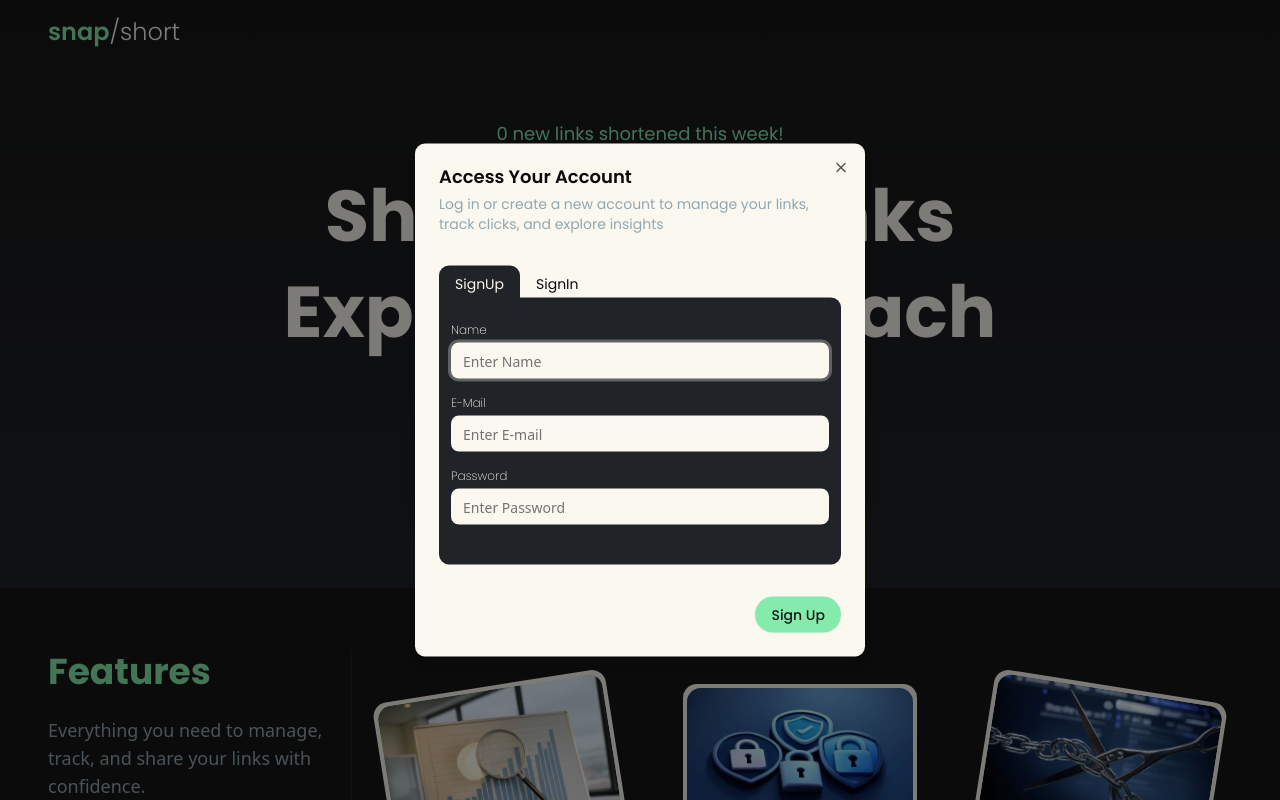
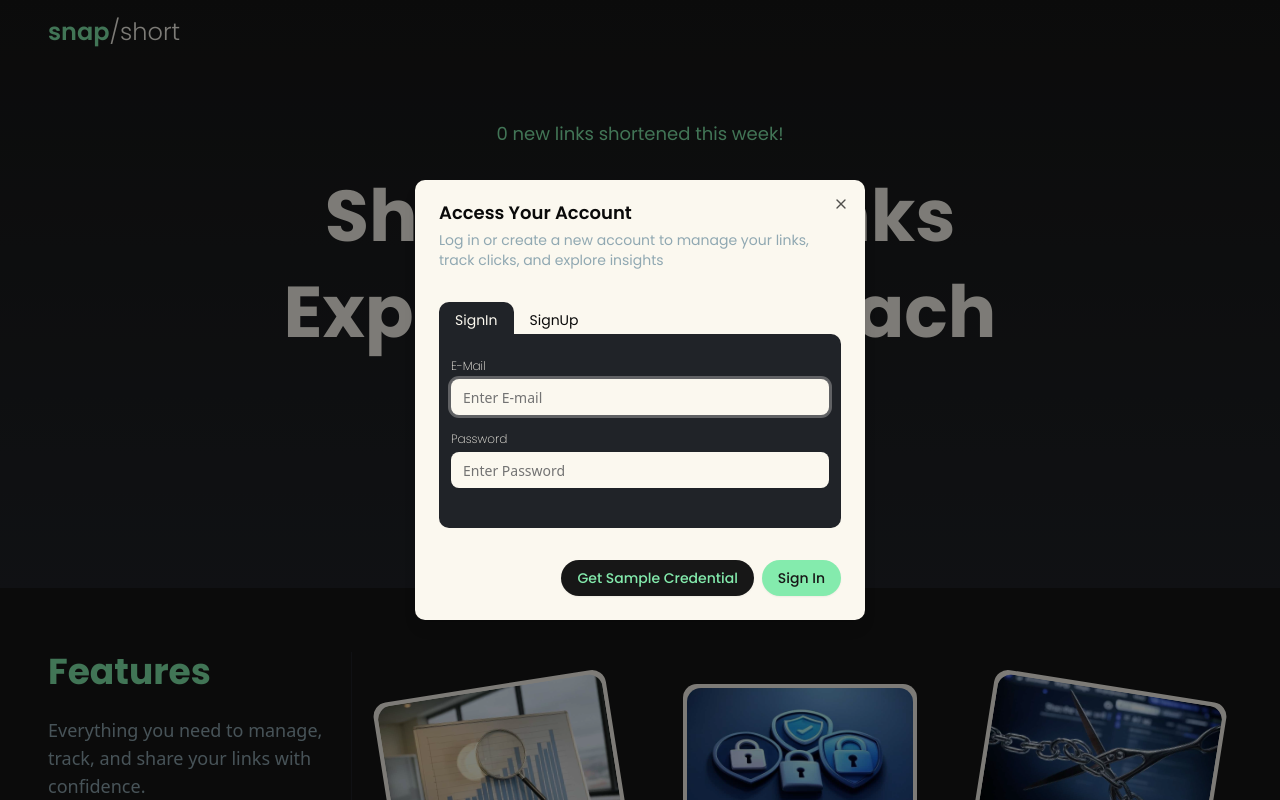
Before and after one commit to shivam003a/snapshort, a Next.js app: page / in a window 1280 px wide. Both pictures are taken after a click on the element "Get Started – It’s Free". Shown: the top 800 px of the page. Built offline with nearby package versions, Linux system fonts and the light colour scheme; no server answers.

Commit message:
added sample credential

```diff
--- a/src/components/AuthDialog/SignIn/index.js
+++ b/src/components/AuthDialog/SignIn/index.js
@@ -3,7 +3,7 @@ import { Label } from "@/components/ui/label"
 
 export default function SignIn({ email, setEmail, password, setPassword, errorMsg }) {
     return (
-        <div className="w-full px-3 py-6 pb-10 bg-cs-blue-light flex flex-col gap-4 -mt-1 rounded-lg">
+        <div className="w-full px-3 py-6 pb-10 bg-cs-blue-light flex flex-col gap-4 -mt-1 rounded-lg rounded-tl-none">
             <div className="flex flex-col gap-1.25">
                 <Label className="font-poppins text-cs-white text-xs font-extralight">E-Mail</Label>
                 <Input
--- a/src/components/AuthDialog/SignUp/index.js
+++ b/src/components/AuthDialog/SignUp/index.js
@@ -3,7 +3,7 @@ import { Label } from "@/components/ui/label"
 
 export default function SignUp({ name, setName, email, setEmail, password, setPassword, errorMsg }) {
     return (
-        <div className="w-full px-3 py-6 pb-10 bg-cs-blue-light flex flex-col gap-4 -mt-1 rounded-lg rounded-tl-none">
+        <div className="w-full px-3 py-6 pb-10 bg-cs-blue-light flex flex-col gap-4 -mt-1 rounded-lg">
             <div className="flex flex-col gap-1.25">
                 <Label className="font-poppins text-cs-white text-xs font-extralight">Name</Label>
                 <Input
--- a/src/components/AuthDialog/index.js
+++ b/src/components/AuthDialog/index.js
@@ -20,7 +20,7 @@ import { signinShcema, signupShcema } from "@/helpers/zodValidation"
 import { z } from "zod"
 
 export default function AuthDialog({ open, setOpen }) {
-    const [authMethod, setAuthMethod] = useState("signup")
+    const [authMethod, setAuthMethod] = useState("signin")
     const [loading, setLoading] = useState(false)
     const [name, setName] = useState('')
     const [email, setEmail] = useState('')
@@ -85,6 +85,11 @@ export default function AuthDialog({ open, setOpen }) {
         setLoading(false)
     }
 
+    const getSampleCredential = () => {
+        setEmail('sample@mail.com')
+        setPassword("Qwerty@123")
+    }
+
     return (
         <Dialog open={open} onOpenChange={() => {
             setOpen(false)
@@ -98,16 +103,16 @@ export default function AuthDialog({ open, setOpen }) {
                 <div className="py-4 flex flex-col justify-center items-center">
                     <div className="w-full flex">
                         <span
+                            className={`text-center px-4 py-2 font-poppins text-sm cursor-pointer rounded-t-lg ${authMethod === "signin" ? "bg-cs-blue-light text-cs-white" : ""}`}
+                            onClick={() => setAuthMethod('signin')}
+                        >
+                            SignIn
+                        </span>
+                        <span
                             className={`text-center px-4 py-2 font-poppins text-sm cursor-pointer rounded-t-lg ${authMethod === "signup" ? "bg-cs-blue-light text-cs-white" : ""}`}
                             onClick={() => setAuthMethod('signup')}
                         >
                             SignUp
-                        </span>
-                        <span
-                            className={`text-center px-4 py-2 font-poppins text-sm cursor-pointer rounded-t-lg ${authMethod === "signin" ? "bg-cs-blue-light text-cs-white" : ""}`}
-                            onClick={() => setAuthMethod('signin')}
-                        >
-                            SignIn
                         </span>
                     </div>
                     {
@@ -134,6 +139,12 @@ export default function AuthDialog({ open, setOpen }) {
                 </div>
                 <DialogFooter>
                     <Button
+                        className="bg-cs-blue-dark text-cs-green cursor-pointer rounded-3xl font-poppins hover:bg-cs-blue-light"
+                        onClick={getSampleCredential}
+                    >
+                        Get Sample Credential
+                    </Button>
+                    <Button
                         type="submit"
                         className="bg-cs-green text-cs-blue-dark cursor-pointer rounded-3xl font-poppins hover:border-2 hover:border-cs-green hover:bg-cs-white"
                         onClick={handleAuth}
```
